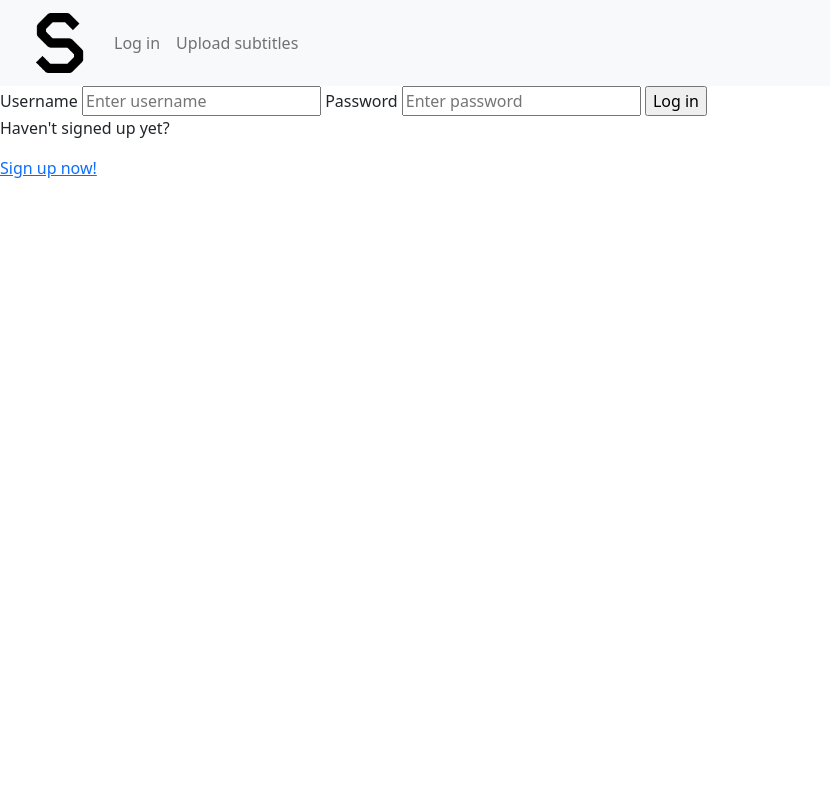
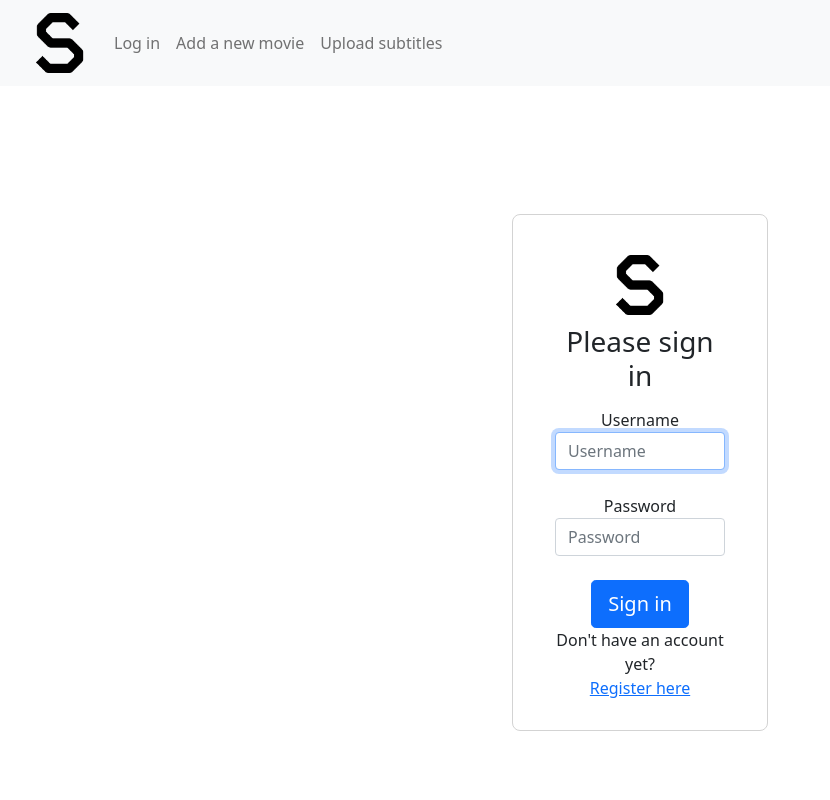
Before and after one commit to vosmania/subtitleapp, a Django app: page /login/?next=/upload/ in a window 1280 px wide. Shown: the whole page, without its empty margins (0-830 px from the left). Run offline with Django 3.2, Linux system fonts and the light colour scheme; some libraries are stand-ins or nearby versions.

Commit message:
next version. log in / log out working register working crud working sort of

```diff
--- a/core/forms.py
+++ b/core/forms.py
@@ -1,5 +1,6 @@
 from django.forms import ModelForm
 from .models import MovieList
+
 
 
 class AddMovie(ModelForm):
--- a/core/models.py
+++ b/core/models.py
@@ -1,6 +1,9 @@
 from django.db import models
 import re
 
+class Subtitles(models.Model):
+    title = models.CharField(max_length=200)
+    sub_file = models.FileField()
 
 class GenreChoices(models.Model):
     genre = models.CharField(max_length=200)
--- a/core/templates/core/base.html
+++ b/core/templates/core/base.html
@@ -1,2 +1,11 @@
 <!DOCTYPE html>
 {% include 'core/navbar.html' %}
+
+{% block content %}
+<div>
+<form>
+    <input type="text" placeholder="Find a movie...">
+</form>
+</div>
+    {% include 'core/list_movies_component.html' %}
+{% endblock content %}
--- a/core/templates/core/login_page.html
+++ b/core/templates/core/login_page.html
@@ -1,23 +1,44 @@
-{% include 'core/base.html' %}
-{% block content %}
+<header>
+{% include 'core/navbar.html' %}
+</header>
+{% load static %}
+    {% block content %}
+    {% load bootstrap4 %}
+{% load crispy_forms_tags %}
 
+<style>
+    #formcontainer{
+        margin-top: 10%;
+        width: 20%;
+        border-style: solid;
+        border-width: 1px;
+        border-radius: 8px;
+        border-color: lightgrey;
+    }
+    form{
+        margin: 30px;
+    }
+    #loginlogo{
+        padding: 10px;
+    }
 
+</style>
+<body class="text-center">
+<div class="container" id="formcontainer">
+    <form class="form-signin" method="post">
+        {% csrf_token %}
+      <img src="{% static 'styles/media/logo.png' %}" width="80" height="80" alt="" id="loginlogo">
+      <h1 class="h3 mb-3 font-weight-normal">Please sign in</h1>
+        <label for="username" class="sr-only">Username</label>
+      <input type="text" class="form-control" placeholder="Username" name="username" required autofocus id="username">
 
-    <div>
-
-        <form method="post" action="">
-            {% csrf_token %}
-            <label>Username</label>
-            <input type="text" name="username" placeholder="Enter username">
-
-            <label>Password</label>
-            <input type="password" name="password" placeholder="Enter password">
-
-            <input type="submit" value="Log in">
-        </form>
-    <p>Haven't signed up yet?</p>
-    <a href="{%  url 'register_page' %}">Sign up now!</a>
-
+        <br>
+        <label for="inputPassword" class="sr-only">Password</label>
+      <input type="password" class="form-control" placeholder="Password" name="password" id="inputPassword" required>
+        <br>
+      <button class="btn btn-lg btn-primary btn-block" type="submit">Sign in</button>
+        <p>Don't have an account yet? <br> <a href="{% url 'register_page' %}">Register here</a></p>
+    </form>
     </div>
-
+</body>
 {% endblock content %}
--- /dev/null
+++ b/core/templates/core/movieview.html
@@ -0,0 +1,5 @@
+{% include 'core/navbar.html' %}
+{% block content %}
+
+<h1 class="display-5">{{ movie.name }} ({{ movie.release_date }})</h1>
+{% endblock content %}
--- a/core/templates/core/navbar.html
+++ b/core/templates/core/navbar.html
@@ -6,7 +6,7 @@
 {% block content %}
 <style>
 
-    img{
+    #navimg{
         margin-left: 30px;
     }
 
@@ -14,7 +14,7 @@
 
 <nav class="navbar navbar-expand-lg navbar-light bg-light">
   <a class="navbar-brand" href="{% url 'home' %}">
-    <img src="{% static 'styles/media/logo.png' %}" width="60" height="60" alt="">
+    <img src="{% static 'styles/media/logo.png' %}" width="60" height="60" alt="" id="navimg">
   </a>
   <button class="navbar-toggler" type="button" data-toggle="collapse" data-target="#navbarNav" aria-controls="navbarNav" aria-expanded="false" aria-label="Toggle navigation">
     <span class="navbar-toggler-icon"></span>
@@ -23,13 +23,16 @@
     <ul class="navbar-nav">
       <li class="nav-item active">
             {% if request.user.is_authenticated %}
-        <a class="nav-link" href="{% url 'logout_page' %}">Log out <span class="sr-only"></span></a>
+        <a class="nav-link" href="{% url 'logout_page' %}"><small>Logged in as {{ request.user }}<br></small>Log out <span class="sr-only"></span></a>
             {% else %}
         <a class="nav-link" href="{% url 'login_page' %}">Log in <span class="sr-only"></span></a>
             {% endif %}
       </li>
       <li class="nav-item">
-        <a class="nav-link" href="{% url 'upload_page' %}">Upload subtitles</a>
+        <a class="nav-link" href="{% url 'upload_page' %}">Add a new movie</a>
+      </li>
+    <li class="nav-item">
+        <a class="nav-link" href="{% url 'upload_subtitles' %}">Upload subtitles</a>
       </li>
     </ul>
   </div>
--- /dev/null
+++ b/core/templates/core/upload_component.html
@@ -0,0 +1 @@
+{% extends 'core/navbar.html' %}
--- a/core/urls.py
+++ b/core/urls.py
@@ -1,5 +1,7 @@
 from django.urls import path
 from core import views
+from django.conf import settings
+from django.conf.urls.static import static
 
 urlpatterns = [
 
@@ -8,5 +10,10 @@ urlpatterns = [
     path('logout/', views.userlogout, name='logout_page'),
     path('register/', views.registerpage, name='register_page'),
     path('upload/', views.uploadpage, name='upload_page'),
+    path('add/', views.uploadsubtitles, name='upload_subtitles'),
+    path('movie/<str:pk>/', views.movieview, name='movie'),
 
 ]
+
+if settings.DEBUG:
+    urlpatterns += static(settings.MEDIA_URL, document_root=settings.MEDIA_ROOT)
--- a/core/views.py
+++ b/core/views.py
@@ -4,20 +4,28 @@ from django.contrib.auth import authenticate, login, logout
 from django.contrib.auth.models import User
 from django.contrib import messages
 from django.contrib.auth.forms import UserCreationForm
-from django.views.decorators.csrf import csrf_protect
+from . import forms
+from .models import MovieList
 from django.http import HttpResponse
-from . import forms
-from . import models
 
 
 # Create your views here.
 
 
 def home(request):
-    movies = models.MovieList.objects.filter()
+    movies = MovieList.objects.filter()
     context = {'movies': movies}
 
     return render(request, 'core/base.html', context)
+
+
+def movieview(request, pk):
+    try:
+        movie = MovieList.objects.get(name__exact=pk)
+        context = {'movie': movie}
+        return render(request, 'core/movieview.html', context)
+    except:
+        return HttpResponse(f"{pk} is not in the database yet.")
 
 
 def loginpage(request):
@@ -60,7 +68,13 @@ def uploadpage(request):
 
     context = {'form': form}
 
-    return render(request, 'core/upload_page.html', context)
+    return render(request, 'core/add_movie.html', context)
+
+
+@login_required
+def uploadsubtitles(request):
+    context = {}
+    return render(request, 'core/upload_component.html', context)
 
 
 def registerpage(request):
--- a/djangoApp/settings.py
+++ b/djangoApp/settings.py
@@ -38,6 +38,7 @@ INSTALLED_APPS = [
     'django.contrib.messages',
     'django.contrib.staticfiles',
     'core.apps.CoreConfig',
+    'bootstrap4',
     'crispy_forms',
 ]
 
@@ -54,6 +55,9 @@ MIDDLEWARE = [
 ROOT_URLCONF = 'djangoApp.urls'
 
 CRISPY_TEMPLATE_PACK = 'bootstrap4'
+
+MEDIA_ROOT = BASE_DIR / 'subtitles'
+MEDIA_URL = '/subtitles/'
 
 TEMPLATES = [
     {
```
Also changed, not shown: core/templates/core/add_movie.html (renamed from core/templates/core/upload_page.html, +6 -3 lines), core/templates/core/list_movies_component.html (+13 -1 lines), core/templates/core/register_page.html (+29 -8 lines), db.sqlite3.
